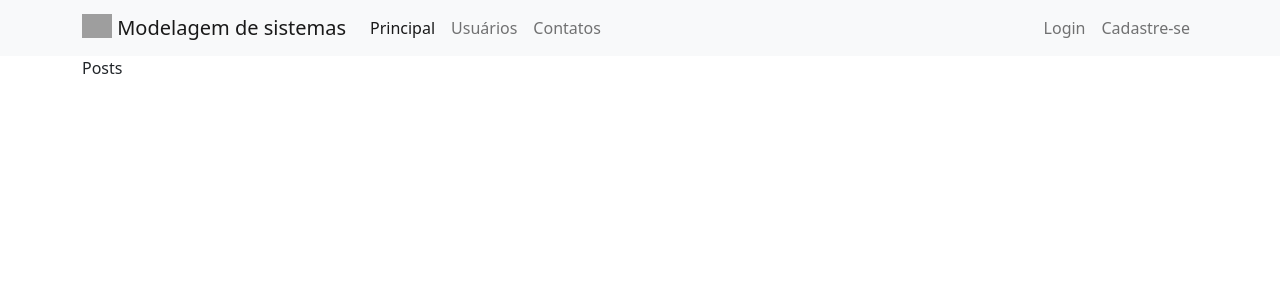
After one commit to Ana-ovidio/System_modeling, a Flask app: page /post/create in a window 1280 px wide. The commit adds this page. Shown: the top 300 px of the page. Run offline with Flask 2, Linux system fonts and the light colour scheme; grey boxes are pictures that could not be loaded.

Commit message:
Nova barra de navegação para perfis logados

```diff
--- a/general_system/routes.py
+++ b/general_system/routes.py
@@ -1,10 +1,16 @@
+"""
+home, contacts, users - Associated with the main pages. These functions are statics.
+register_login - Associated with pages if the user is not logged in the site.
+"""
+
 from flask import render_template, request, flash, redirect, url_for
 from general_system import app, data_base, bcrypt
 from general_system.forms import FormCreateAccount, FormLogin
 from general_system.models import Usuario
-from flask_login import login_user
+from flask_login import login_user, logout_user, current_user
 
 set_users = ['Ana', 'Bruna', 'Larissa', 'Sofia', 'Maria Eduarda', 'Maria Clara']
+
 
 @app.route("/")
 def home():
@@ -28,7 +34,8 @@ def register_login():
 
     if form_account.validate_on_submit() and "button_submit_account" in request.form:
         password_encrypted = bcrypt.generate_password_hash(form_account.password.data)
-        people = Usuario(username=form_account.username.data, email=form_account.email.data,password=password_encrypted)
+        people = Usuario(username=form_account.username.data, email=form_account.email.data,
+                         password=password_encrypted)
         data_base.session.add(people)
         data_base.session.commit()
         flash(f'Cadastro de {form_account.username.data} realizado com sucesso.', 'alert-success')
@@ -44,3 +51,20 @@ def register_login():
             flash(f'Falha no Login. E-mail ou Senha Incorretos', 'alert-danger')
 
     return render_template('register_login.html', form_account=form_account, form_login=form_login)
+
+
+@app.route("/logout")
+def logout():
+    logout_user()
+    flash(f'Logout realizado com sucesso', 'alert-success')
+    return redirect(url_for('home'))
+
+
+@app.route("/my_profile")
+def my_profile():
+    return render_template('my_profile.html')
+
+
+@app.route("/post/create")
+def create_post():
+    return render_template('create_posts.html')
--- /dev/null
+++ b/general_system/templates/create_posts.html
@@ -0,0 +1,8 @@
+{% extends 'base.html' %}
+
+{% block bory %}
+    <div class="container">
+        Posts
+    </div>
+
+{% endblock %}
--- a/general_system/templates/navbar.html
+++ b/general_system/templates/navbar.html
@@ -22,12 +22,26 @@
       </ul>
 
       <ul class="d-flex navbar-nav">
+
+        {% if current_user.is_authenticated %}
+            <li class="nav-item">
+              <a class="nav-link" href="{{ url_for('create_post') }}">Criar Posts</a>
+            </li>
+            <li class="nav-item">
+              <a class="nav-link" href="{{ url_for('my_profile') }}">Meu Perfil</a>
+            </li>
+            <li class="nav-item">
+              <a class="nav-link" href="{{ url_for('logout') }}">Sair</a>
+            </li>
+        {%else%}
           <li class="nav-item">
             <a class="nav-link" href="{{url_for('register_login')}}">Login</a>
           </li>
           <li class="nav-item">
             <a class="nav-link" href="{{url_for('register_login')}}">Cadastre-se</a>
           </li>
+        {%endif%}
+
       </ul>
     </div>
   </div>
```
Also changed, not shown: general_system/templates/my_profile.html (added, +8 -0 lines). Lines whose indentation alone changed are shown as unchanged.
